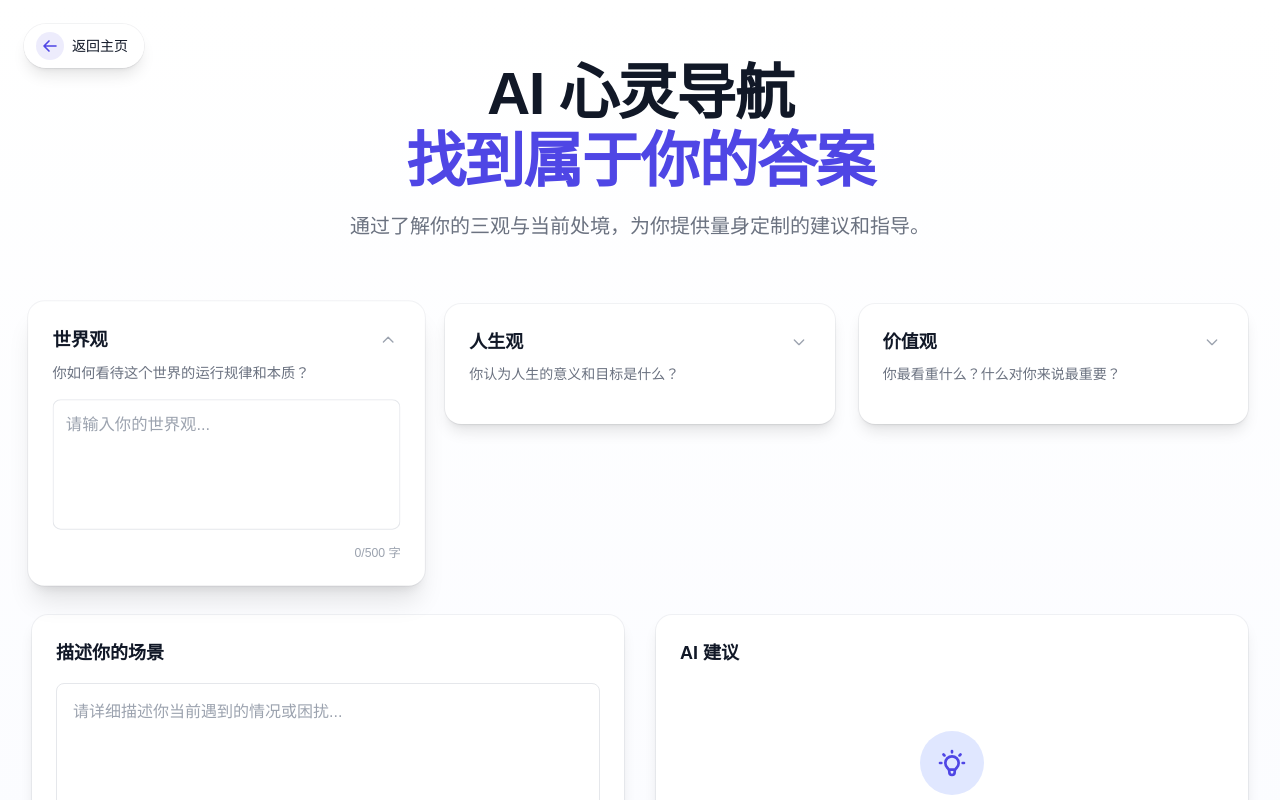
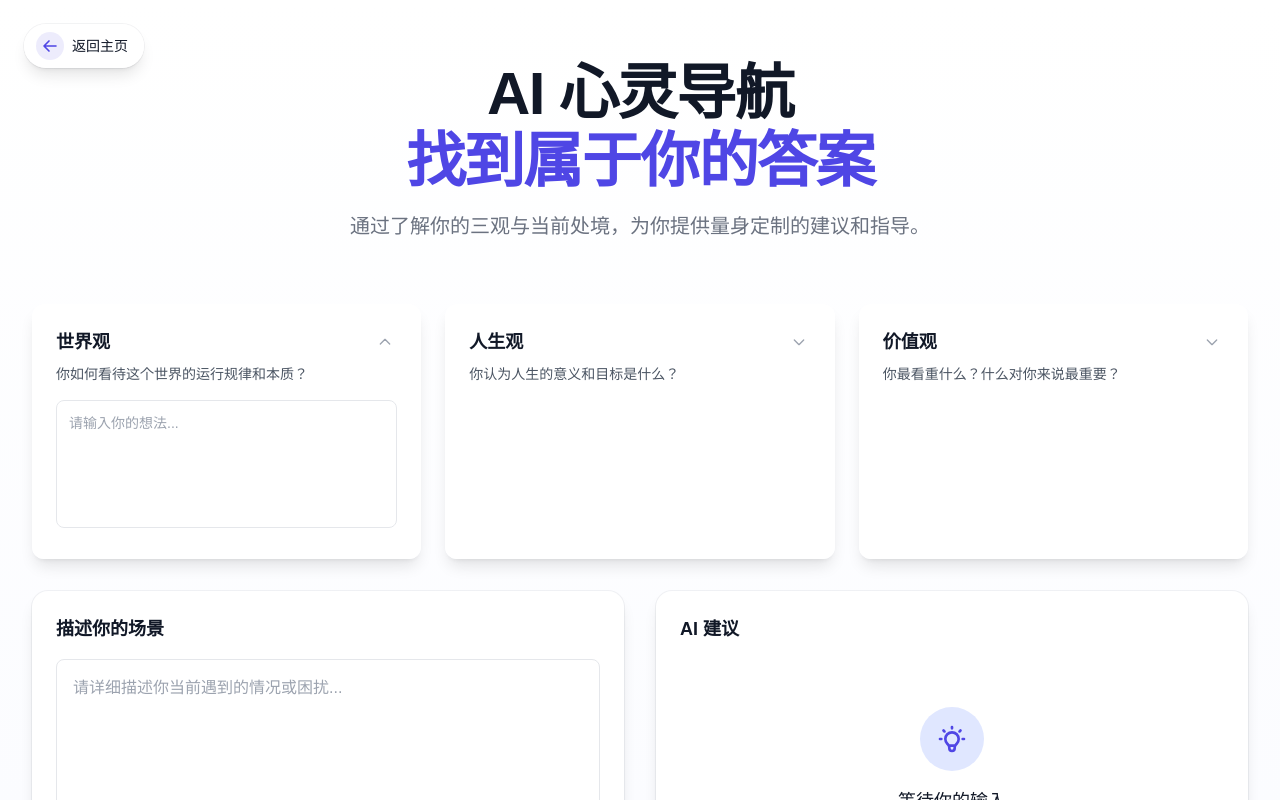
Before and after one commit to HJSunDev/soul-pilot, a Next.js app: page /advisor in a window 1280 px wide. Both pictures are taken after a click on the button 385 px from the left and 342 px from the top of the page. Shown: the top 800 px of the page. Built offline with nearby package versions, Linux system fonts and the light colour scheme.

Commit message:
docs(advisor): add comments to improve code clarity

```diff
--- a/app/(ai-advisor)/_components/AdviceDisplay.tsx
+++ b/app/(ai-advisor)/_components/AdviceDisplay.tsx
@@ -1,14 +1,16 @@
 'use client';
 
+// AdviceDisplay组件的属性接口
 interface AdviceDisplayProps {
-  advice: string;
-  isLoading: boolean;
-  worldview: string;
-  lifeview: string;
-  values: string;
-  scenario: string;
+  advice: string;        // AI建议内容
+  isLoading: boolean;    // 加载状态
+  worldview: string;     // 世界观内容
+  lifeview: string;      // 人生观内容
+  values: string;        // 价值观内容
+  scenario: string;      // 场景描述
 }
 
+// AdviceDisplay组件:用于展示AI建议内容
 export const AdviceDisplay = ({
   advice,
   isLoading,
@@ -17,18 +19,22 @@ export const AdviceDisplay = ({
   values,
   scenario,
 }: AdviceDisplayProps) => {
+  // 检查是否已输入三观信息
   const hasViewpoints = worldview || lifeview || values;
+  // 检查是否已输入场景描述
   const hasScenario = scenario.trim().length > 0;
 
   return (
     <div className="bg-white rounded-2xl shadow-lg ring-1 ring-gray-900/5 p-6">
+      {/* 标题 */}
       <h3 className="text-lg font-semibold text-gray-900 mb-4">
         AI 建议
       </h3>
 
       {!hasViewpoints && !hasScenario ? (
-        // 初始状态
+        // 初始状态:未输入任何信息时的显示
         <div className="flex flex-col items-center justify-center py-12 text-center">
+          {/* 图标容器 */}
           <div className="w-16 h-16 rounded-full bg-indigo-100 flex items-center justify-center mb-4">
             <svg
               className="w-8 h-8 text-indigo-600"
@@ -44,6 +50,7 @@ export const AdviceDisplay = ({
               />
             </svg>
           </div>
+          {/* 提示信息 */}
           <h4 className="text-lg font-medium text-gray-900 mb-2">
             等待你的输入
           </h4>
@@ -52,27 +59,30 @@ export const AdviceDisplay = ({
           </p>
         </div>
       ) : isLoading ? (
-        // 加载状态
+        // 加载状态:显示加载动画
         <div className="flex flex-col items-center justify-center py-12">
+          {/* 加载动画 */}
           <div className="w-16 h-16 relative mb-4">
             <div className="w-16 h-16 rounded-full border-4 border-indigo-100 border-t-indigo-500 animate-spin"></div>
           </div>
           <p className="text-sm text-gray-500">AI 正在思考中...</p>
         </div>
       ) : advice ? (
-        // 显示建议
+        // 建议显示状态:展示AI建议内容
         <div className="space-y-4">
+          {/* 建议内容区域 */}
           <div className="p-4 bg-gradient-to-r from-indigo-50 to-purple-50 rounded-lg">
             <p className="text-gray-700 leading-relaxed whitespace-pre-line">
               {advice}
             </p>
           </div>
 
-          {/* 参考信息 */}
+          {/* 参考信息区域 */}
           <div className="mt-6 pt-4 border-t border-gray-100">
             <h4 className="text-sm font-medium text-gray-900 mb-2">
               参考信息
             </h4>
+            {/* 显示用户输入的三观和场景信息摘要 */}
             <div className="space-y-2 text-xs text-gray-500">
               {worldview && (
                 <p>世界观：{worldview.slice(0, 50)}...</p>
@@ -90,8 +100,9 @@ export const AdviceDisplay = ({
           </div>
         </div>
       ) : (
-        // 准备状态
+        // 准备状态:已输入信息但未请求AI建议
         <div className="flex flex-col items-center justify-center py-12 text-center">
+          {/* 图标容器 */}
           <div className="w-16 h-16 rounded-full bg-indigo-100 flex items-center justify-center mb-4">
             <svg
               className="w-8 h-8 text-indigo-600"
@@ -107,6 +118,7 @@ export const AdviceDisplay = ({
               />
             </svg>
           </div>
+          {/* 提示信息 */}
           <h4 className="text-lg font-medium text-gray-900 mb-2">
             准备就绪
           </h4>
--- a/app/(ai-advisor)/_components/AdvisorView.tsx
+++ b/app/(ai-advisor)/_components/AdvisorView.tsx
@@ -5,20 +5,25 @@ import { ViewpointPanel } from './ViewpointPanel';
 import { ScenarioInput } from './ScenarioInput';
 import { AdviceDisplay } from './AdviceDisplay';
 
+// 定义三观数据结构接口
 export interface Viewpoint {
-  title: string;
-  description: string;
-  content: string;
+  title: string;      // 三观类型标题
+  description: string; // 引导性描述
+  content: string;    // 用户输入的内容
 }
 
 export const AdvisorView = () => {
+  // 用户输入的三观内容状态
   const [worldview, setWorldview] = useState<string>('');
   const [lifeview, setLifeview] = useState<string>('');
   const [values, setValues] = useState<string>('');
+  // 用户输入的场景和AI建议状态
   const [scenario, setScenario] = useState<string>('');
   const [advice, setAdvice] = useState<string>('');
+  // 加载状态
   const [isLoading, setIsLoading] = useState(false);
 
+  // 三观配置数据
   const viewpoints: Viewpoint[] = [
     {
       title: '世界观',
@@ -37,6 +42,7 @@ export const AdvisorView = () => {
     },
   ];
 
+  // 处理三观内容变更
   const handleViewpointChange = (type: string, value: string) => {
     switch (type) {
       case '世界观':
@@ -51,6 +57,7 @@ export const AdvisorView = () => {
     }
   };
 
+  // 处理场景提交,获取AI建议
   const handleScenarioSubmit = async (scenario: string) => {
     setScenario(scenario);
     setIsLoading(true);
--- a/app/(ai-advisor)/_components/ViewpointPanel.tsx
+++ b/app/(ai-advisor)/_components/ViewpointPanel.tsx
@@ -3,35 +3,48 @@
 import { useState } from 'react';
 import type { Viewpoint } from './AdvisorView';
 
-interface ViewpointPanelProps {
-  viewpoint: Viewpoint;
-  onChange: (value: string) => void;
+// ViewpointPanel组件的属性接口
+export interface ViewpointPanelProps {
+  viewpoint: Viewpoint;         // 三观数据
+  onChange: (value: string) => void;  // 内容变更处理函数
+  onFocus?: () => void;         // 获得焦点时的回调
+  onBlur?: () => void;          // 失去焦点时的回调
+  isActive?: boolean;           // 是否处于激活状态
 }
 
-export const ViewpointPanel = ({ viewpoint, onChange }: ViewpointPanelProps) => {
+// ViewpointPanel组件:用于展示和编辑单个三观内容
+export const ViewpointPanel = ({
+  viewpoint,
+  onChange,
+  onFocus,
+  onBlur,
+  isActive
+}: ViewpointPanelProps) => {
+  // 控制面板展开/收起状态
   const [isExpanded, setIsExpanded] = useState(false);
 
   return (
-    <div className="relative group">
     <div
       className={`
-          bg-white rounded-2xl shadow-lg ring-1 ring-gray-900/5 p-6 transition-all duration-300
-          ${isExpanded ? 'scale-[1.02] shadow-xl' : 'hover:scale-[1.01] hover:shadow-lg'}
+        bg-white/80 backdrop-blur-sm rounded-xl shadow-lg p-6
+        transition-all duration-300
+        ${isActive ? 'ring-2 ring-indigo-500/50 shadow-indigo-100' : ''}
       `}
     >
-        {/* 标题和描述 */}
+      {/* 标题栏区域 */}
       <div
-          className="cursor-pointer"
+        className="flex items-center justify-between cursor-pointer"
         onClick={() => setIsExpanded(!isExpanded)}
       >
-          <div className="flex items-center justify-between">
         <h3 className="text-lg font-semibold text-gray-900">
           {viewpoint.title}
         </h3>
+        {/* 展开/收起按钮 */}
         <button
           className={`
             w-6 h-6 flex items-center justify-center rounded-full
-                text-gray-400 hover:text-gray-600 transition-transform duration-300
+            text-gray-400 hover:text-gray-600
+            transition-transform duration-300
             ${isExpanded ? 'rotate-180' : ''}
           `}
         >
@@ -50,32 +63,27 @@ export const ViewpointPanel = ({ viewpoint, onChange }: ViewpointPanelProps) =>
           </svg>
         </button>
       </div>
-          <p className="mt-2 text-sm text-gray-500">
+      {/* 描述文本 */}
+      <p className="text-sm text-gray-600 mt-2">
         {viewpoint.description}
       </p>
-        </div>
-
-        {/* 输入区域 */}
-        <div
-          className={`
-            mt-4 overflow-hidden transition-all duration-300
-            ${isExpanded ? 'max-h-96 opacity-100' : 'max-h-0 opacity-0'}
-          `}
-        >
+      {/* 可展开的文本输入区域 */}
+      <div className={`
+        overflow-hidden transition-all duration-300
+        ${isExpanded ? 'max-h-40 opacity-100 mt-4' : 'max-h-0 opacity-0'}
+      `}>
         <textarea
-            className="w-full h-32 p-3 border border-gray-200 rounded-lg focus:ring-2 focus:ring-indigo-500 focus:border-transparent resize-none"
-            placeholder={`请输入你的${viewpoint.title}...`}
           value={viewpoint.content}
           onChange={(e) => onChange(e.target.value)}
+          onFocus={onFocus}
+          onBlur={onBlur}
+          placeholder="请输入你的想法..."
+          className="w-full h-32 p-3 text-sm text-gray-700 bg-white/50
+            border border-gray-200 rounded-lg resize-none
+            focus:ring-2 focus:ring-indigo-500/50 focus:border-transparent
+            transition-all duration-300"
         />
-          <div className="mt-2 text-xs text-gray-400 text-right">
-            {viewpoint.content.length}/500 字
       </div>
-        </div>
-      </div>
-
-      {/* 装饰效果 */}
-      <div className="absolute -inset-px bg-gradient-to-r from-indigo-500 to-purple-600 rounded-2xl opacity-0 group-hover:opacity-10 transition-opacity duration-300 -z-10" />
     </div>
   );
 };
--- a/app/(ai-advisor)/advisor/page.tsx
+++ b/app/(ai-advisor)/advisor/page.tsx
@@ -5,35 +5,71 @@ import Link from 'next/link';
 
 export default function AdvisorPage() {
   return (
+    // 页面容器，设置背景渐变
     <div className="min-h-screen bg-gradient-to-b from-white to-indigo-50/30">
+      {/* 返回主页按钮 */}
       <div className="fixed top-6 left-6 z-50">
         <Link
           href="/"
+          // 按钮样式，包含背景、阴影、过渡效果等
           className="group relative flex items-center gap-2 rounded-full bg-white/90 pl-3 pr-4 py-2 shadow-lg ring-1 ring-gray-900/5 backdrop-blur-md transition-all duration-300 hover:bg-white hover:shadow-indigo-200/50 hover:-translate-y-0.5"
         >
-          <span className="flex h-7 w-7 items-center justify-center rounded-full bg-indigo-600/10 text-indigo-600 transition-transform duration-300 group-hover:-rotate-12">
-            <svg className="h-4 w-4" fill="none" viewBox="0 0 24 24" strokeWidth={2.5} stroke="currentColor">
-              <path strokeLinecap="round" strokeLinejoin="round" d="M10.5 19.5L3 12m0 0l7.5-7.5M3 12h18" />
+          <span
+            // 图标容器，包含旋转效果
+            className="flex h-7 w-7 items-center justify-center rounded-full bg-indigo-600/10 text-indigo-600 transition-transform duration-300 group-hover:-rotate-12"
+          >
+            <svg
+              // SVG 图标，表示返回箭头
+              className="h-4 w-4"
+              fill="none"
+              viewBox="0 0 24 24"
+              strokeWidth={2.5}
+              stroke="currentColor"
+            >
+              <path
+                strokeLinecap="round"
+                strokeLinejoin="round"
+                d="M10.5 19.5L3 12m0 0l7.5-7.5M3 12h18"
+              />
             </svg>
           </span>
-          <span className="text-sm font-medium text-gray-900">
+          <span
+            // 按钮文本
+            className="text-sm font-medium text-gray-900"
+          >
             返回主页
           </span>
-          <div className="absolute inset-x-0 -bottom-px h-px bg-gradient-to-r from-indigo-500/0 via-indigo-500/70 to-indigo-500/0 opacity-0 transition-opacity duration-300 group-hover:opacity-100" />
+          <div
+            // 按钮底部的渐变线条，悬停时可见
+            className="absolute inset-x-0 -bottom-px h-px bg-gradient-to-r from-indigo-500/0 via-indigo-500/70 to-indigo-500/0 opacity-0 transition-opacity duration-300 group-hover:opacity-100"
+          />
         </Link>
       </div>
 
-      <div className="max-w-7xl mx-auto px-4 sm:px-6 lg:px-8 py-16">
-        <div className="text-center mb-16">
-          <h1 className="text-4xl font-bold tracking-tight text-gray-900 sm:text-5xl md:text-6xl">
+      <div
+        // 内容容器，设置最大宽度和内边距
+        className="max-w-7xl mx-auto px-4 sm:px-6 lg:px-8 py-16"
+      >
+        <div
+          // 文本中心对齐，包含标题和描述
+          className="text-center mb-16"
+        >
+          <h1
+            // 主标题，包含不同屏幕尺寸的字体大小
+            className="text-4xl font-bold tracking-tight text-gray-900 sm:text-5xl md:text-6xl"
+          >
             <span className="block">AI 心灵导航</span>
             <span className="block text-indigo-600 mt-2">找到属于你的答案</span>
           </h1>
-          <p className="mt-3 max-w-md mx-auto text-base text-gray-500 sm:text-lg md:mt-5 md:text-xl md:max-w-3xl">
+          <p
+            // 描述文本，包含不同屏幕尺寸的字体大小
+            className="mt-3 max-w-md mx-auto text-base text-gray-500 sm:text-lg md:mt-5 md:text-xl md:max-w-3xl"
+          >
             通过了解你的三观与当前处境，为你提供量身定制的建议和指导。
           </p>
         </div>
 
+        {/* 引入 AdvisorView 组件 */}
         <AdvisorView />
       </div>
     </div>
```
Also changed, not shown: app/(ai-advisor)/_components/ScenarioInput.tsx (+15 -1 lines). Lines whose indentation alone changed are shown as unchanged.
